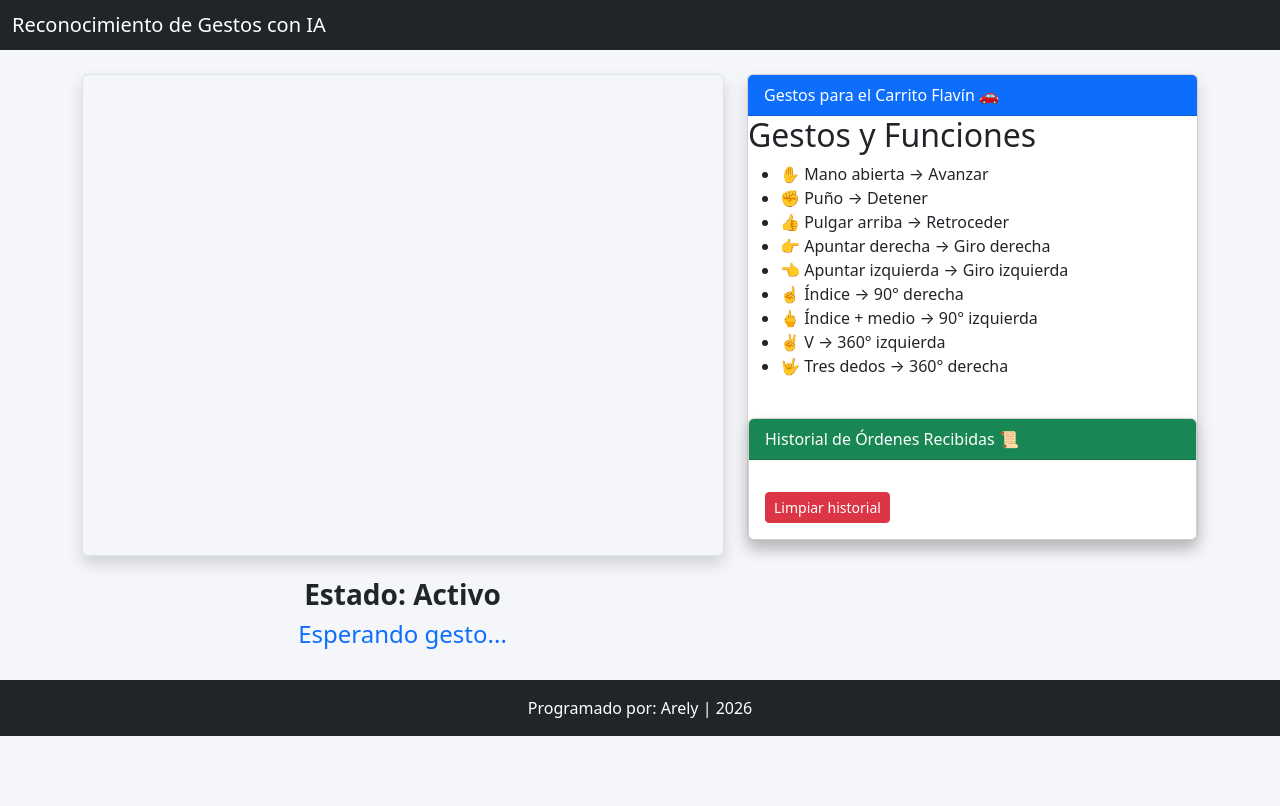
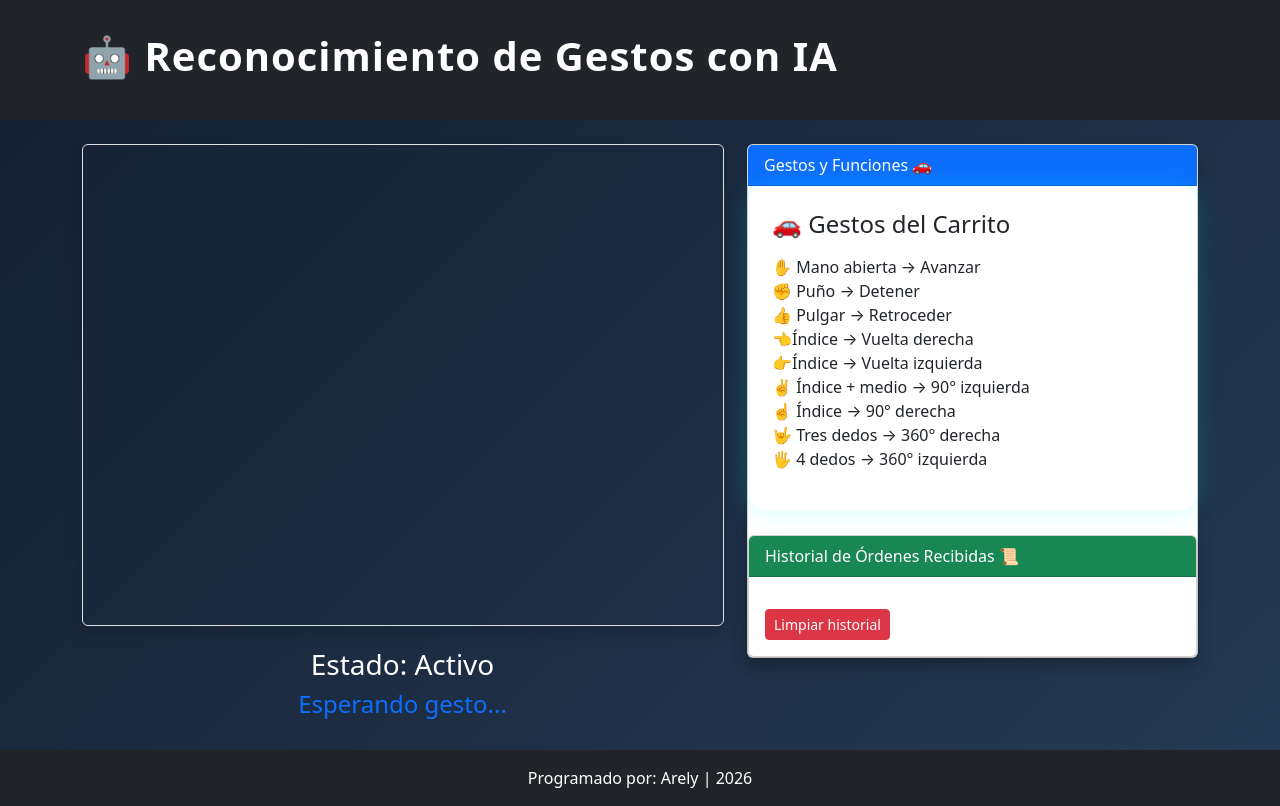
Before and after one commit to arelytellez/webApp-vc, a plain HTML site: page index.html in a window 1280 px wide. Drawn offline with nearby package versions, Linux system fonts and the light colour scheme; files that its build step writes are made by us from their sources; a script that the page names is missing.

Commit message:
Segunda version2.0

```diff
--- a/css/style.css
+++ b/css/style.css
@@ -1,12 +1,45 @@
 body {
-    background-color: #f4f6f9;
+    background: linear-gradient(135deg, #141E30, #243B55);
+    color: white;
+    min-height: 100vh;
 }
 
-video {
-    width: 600px;
-    max-width: 100%;
+/* Tarjetas modernas */
+.card-custom {
+    background: rgba(255, 255, 255, 0.08);
+    backdrop-filter: blur(15px);
+    border: none;
+    border-radius: 20px;
+    box-shadow: 0 0 25px rgba(0,255,255,0.2);
 }
 
-#estado {
+/* Títulos */
+.titulo-principal {
+    font-weight: 700;
+    letter-spacing: 1px;
+}
+
+/* Canvas cámara */
+canvas {
+    border-radius: 20px;
+    box-shadow: 0 0 30px rgba(0,255,255,0.4);
+}
+
+/* Estado */
+.estado-activo {
+    color: #00ff88;
     font-weight: bold;
 }
+
+.estado-suspendido {
+    color: #ff4d4d;
+    font-weight: bold;
+}
+
+/* Animación orden */
+.orden-activa {
+    font-size: 1.5rem;
+    color: #00e0ff;
+    transform: scale(1.2);
+    transition: 0.3s;
+}
--- a/index.html
+++ b/index.html
@@ -6,13 +6,15 @@
     <link rel="icon" href="favicon.ico">
     <link href="https://cdn.jsdelivr.net/npm/bootstrap@5.3.2/dist/css/bootstrap.min.css" rel="stylesheet">
     <link rel="stylesheet" href="style.css">
+
 </head>
 <body>
 
 <!-- NAVBAR -->
 <nav class="navbar navbar-dark bg-dark">
-  <div class="container-fluid">
-    <span class="navbar-brand mb-0 h1">Reconocimiento de Gestos con IA</span>
+<div class="container text-center py-4">
+    <h1 class="titulo-principal">🤖 Reconocimiento de Gestos con IA</h1>
+</div>
   </div>
 </nav>
 
@@ -36,21 +38,23 @@
     <div class="col-md-5">
         <div class="card shadow">
             <div class="card-header bg-primary text-white">
-                Gestos para el Carrito Flavín 🚗
+                Gestos y Funciones 🚗
             </div>
-           <div class="panel-gestos">
-    <h2>Gestos y Funciones</h2>
-    <ul>
+            <div class="panel-gestos">
+<div class="card card-custom p-4">
+    <h4 class="mb-3">🚗 Gestos del Carrito</h4>
+    <ul class="list-unstyled">
         <li>✋ Mano abierta → Avanzar</li>
         <li>✊ Puño → Detener</li>
-        <li>👍 Pulgar arriba → Retroceder</li>
-        <li>👉 Apuntar derecha → Giro derecha</li>
-        <li>👈 Apuntar izquierda → Giro izquierda</li>
+        <li>👍 Pulgar → Retroceder</li>
+        <li>👈Índice → Vuelta derecha</li>
+        <li>👉Índice → Vuelta izquierda</li>
+        <li>✌️ Índice + medio → 90° izquierda</li>
         <li>☝️ Índice → 90° derecha</li>
-        <li>🖕 Índice + medio → 90° izquierda</li>
-        <li>✌️ V → 360° izquierda</li>
         <li>🤟 Tres dedos → 360° derecha</li>
+        <li>🖐 4 dedos → 360° izquierda</li>
     </ul>
+</div>
 
 </div>
 <!-- HISTORIAL DE ÓRDENES -->
--- a/js/app.js
+++ b/js/app.js
@@ -187,3 +187,5 @@ function limpiarHistorial() {
   historialLista.innerHTML = "";
   ultimaOrdenGuardada = "";
 }
+document.body.style.background =
+  "linear-gradient(135deg, #0f2027, #2c5364)";
```
